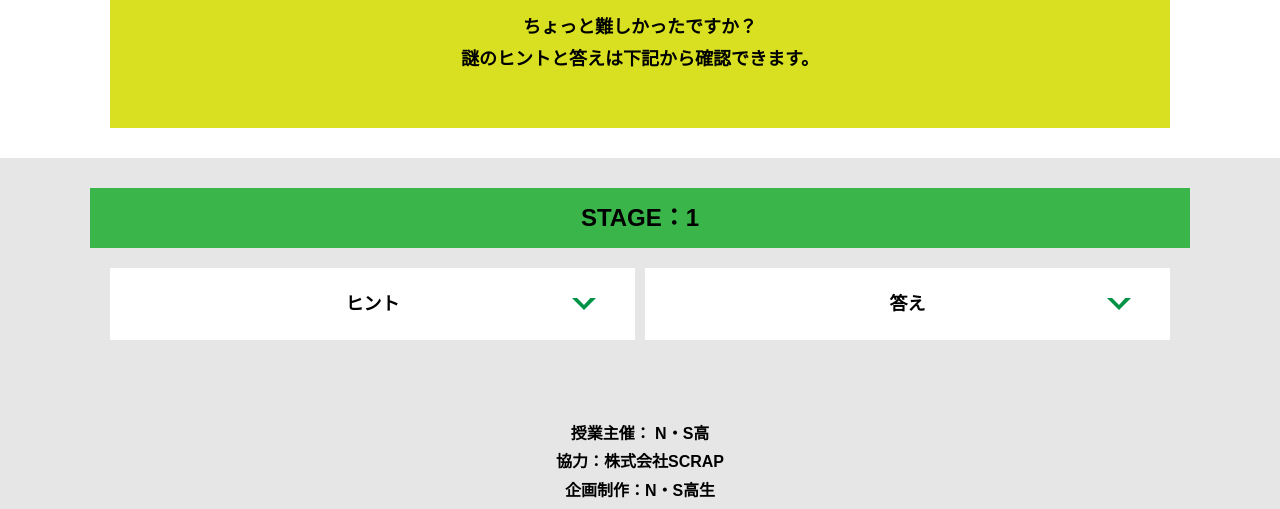
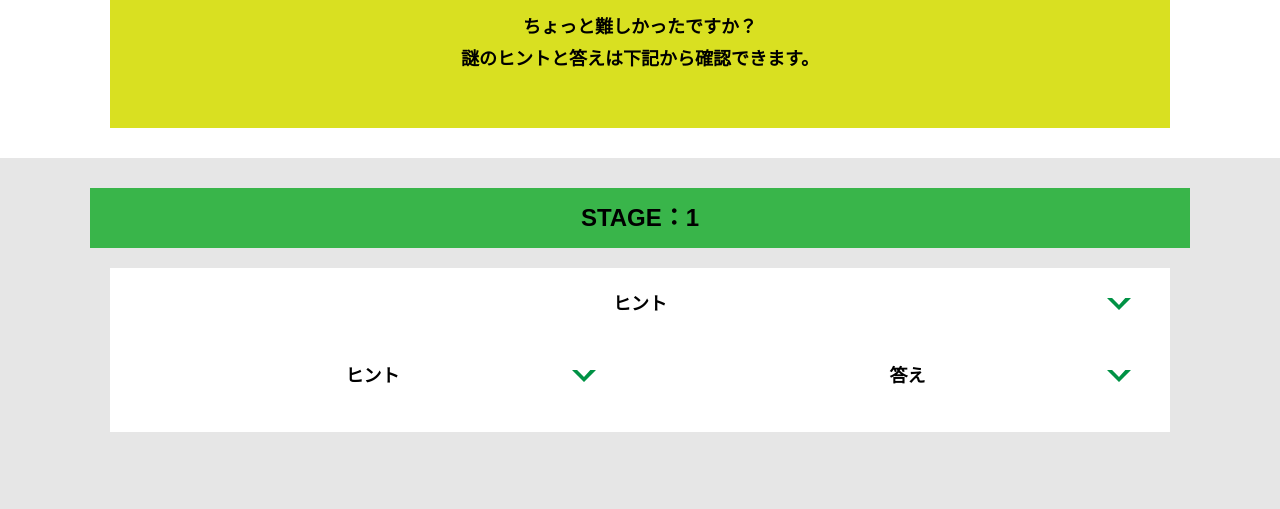
Before and after one commit to smith149/alfa-yokohama-A-9-2, a plain HTML site: page hint1.html in a window 1280 px wide. Shown: the part 391-900 px from the top of the page. Drawn offline with Linux system fonts and the light colour scheme.

Commit message:
Update hint1.html

```diff
--- a/hint1.html
+++ b/hint1.html
@@ -43,6 +43,11 @@
             <div class="card">
               <h3 class="card__title">ヒント<svg class="card__arrow"><use xlink:href="#arrow"></use></svg></h3>
               <p class="card__content">日記の最後に書いていたこの部屋で結婚に関係するものは何かな？</p>
+              <div class="row">
+          <div class="column">
+            <div class="card">
+              <h3 class="card__title">ヒント<svg class="card__arrow"><use xlink:href="#arrow"></use></svg></h3>
+              <p class="card__content">日記の最後に書いていたこの部屋で結婚に関係するものは何かな？</p>
             </div>
           </div>
           <div class="column">
```
